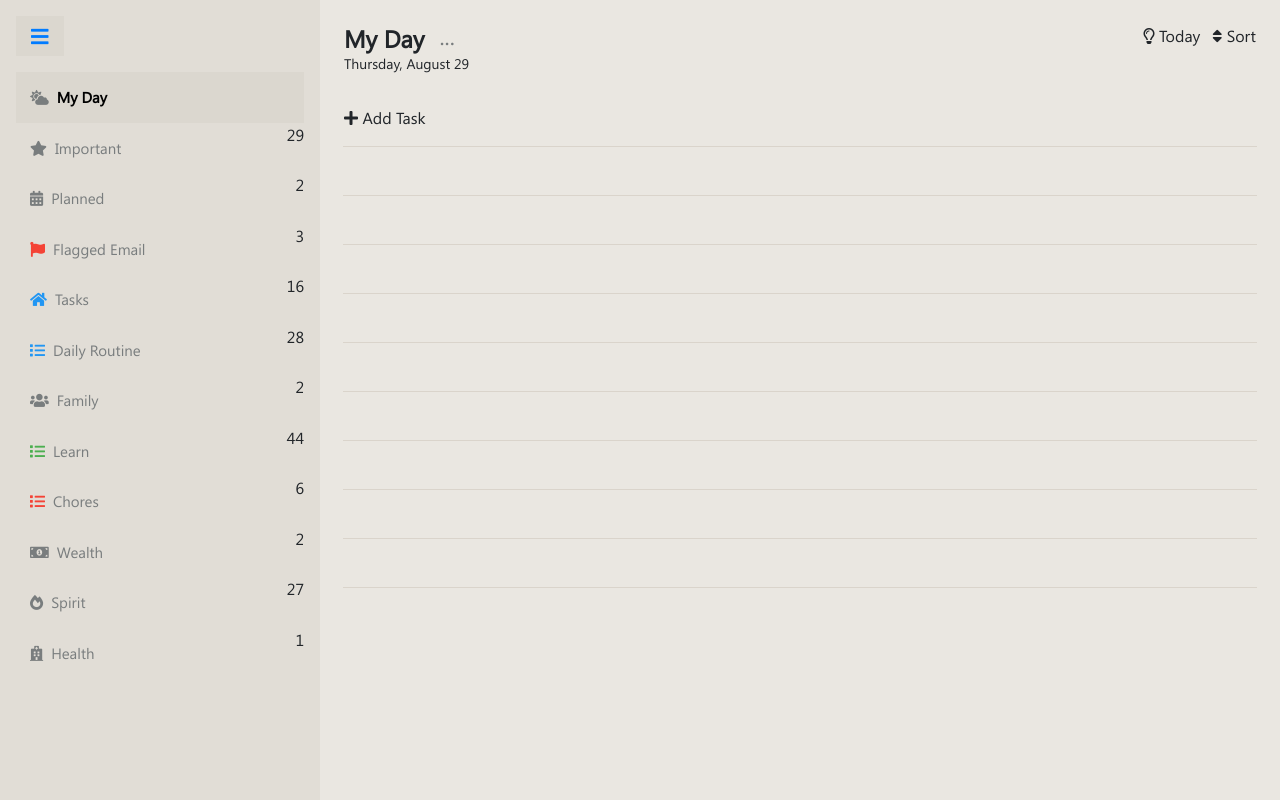
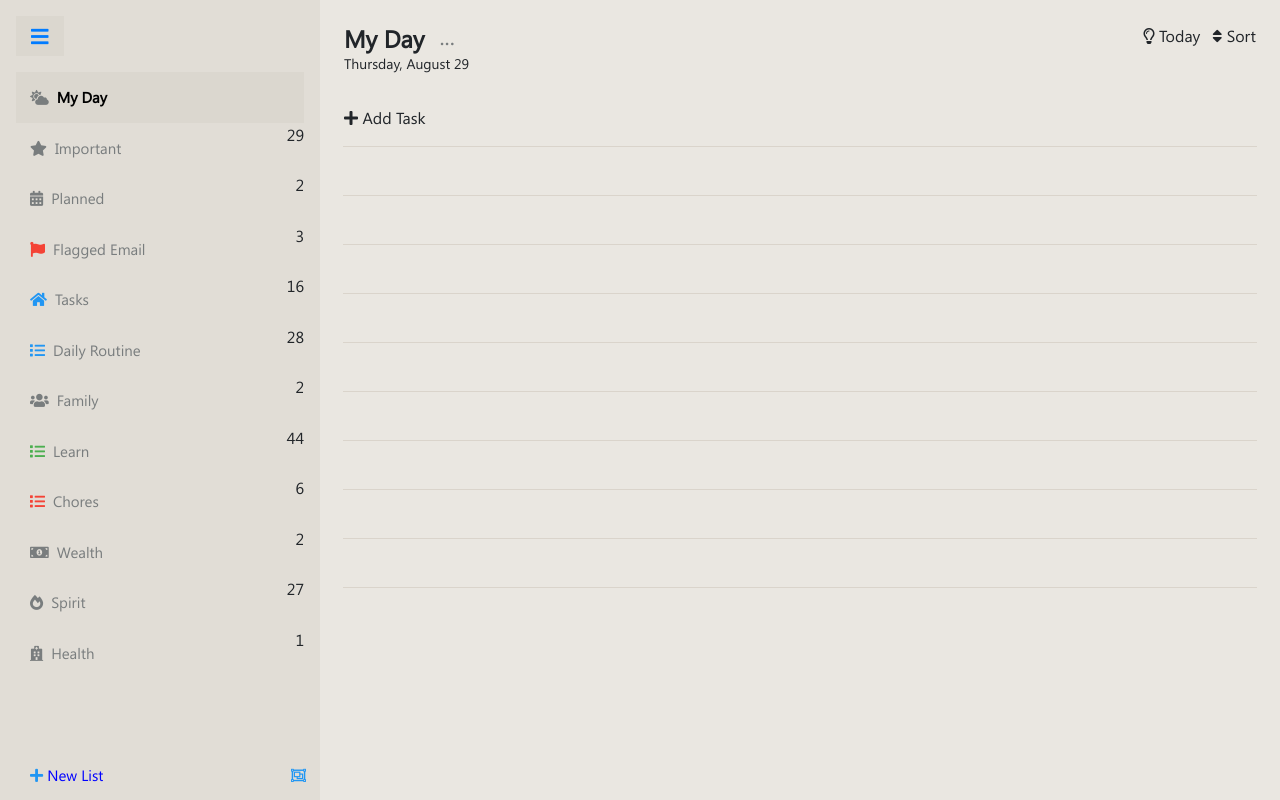
Before and after one commit to wesscoby/ms-todo, a React (Create React App) app: page / in a window 1280 px wide. Built offline with nearby package versions, Linux system fonts and the light colour scheme.

Commit message:
Minor css tweaks

```diff
--- a/src/components/Sidebar.js
+++ b/src/components/Sidebar.js
@@ -11,7 +11,7 @@ class Sidebar extends Component {
       return (
           <MDBCol md="3" className="d-none d-md-block sidebar p-3">
             <div className="sidebar-sticky">
-              <MDBNav className="flex-column">
+              <MDBNav className="d-flex flex-column list">
                 <NavLink to='/'
                   className="navbar-brand col-sm-3 col-md-2 mr-0 mb-3 hamburger text-blue"
                 >
@@ -22,7 +22,7 @@ class Sidebar extends Component {
                 */}
                 {this.props.menuItems.map(
                   ({id, name, count, icon, active, color}) =>
-                    <MenuItem className="mb-2"
+                    <MenuItem className=""
                       key={id}
                       name={name}
                       icon={icon}
@@ -34,6 +34,10 @@ class Sidebar extends Component {
                 )}
               </MDBNav>
             </div>
+              <div className="new-list d-flex flex-row justify-content-between">
+                <button className="btn btn-link p-2"><MDBIcon icon="plus" className="blue-text" /> New List</button>
+                <button className="btn btn-link p-2"><MDBIcon far icon="object-group" className="blue-text"/></button>
+              </div>
           </MDBCol>
       )
   }
--- a/src/index.css
+++ b/src/index.css
@@ -77,6 +77,17 @@ body {
   color: #797d7e;
 }
 
+.new-list {
+  position: absolute;
+  width: 95%;
+  bottom: 0;
+  margin-bottom: 0;
+}
+
+.new-list button {
+  color: blue !important
+}
+
 /* Main Component Styles */
 #main h4 {
   font-weight: bold;
```
